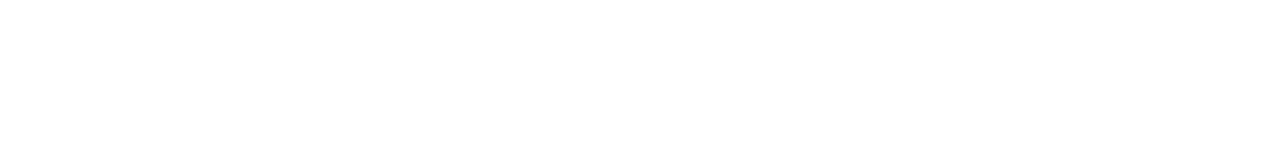
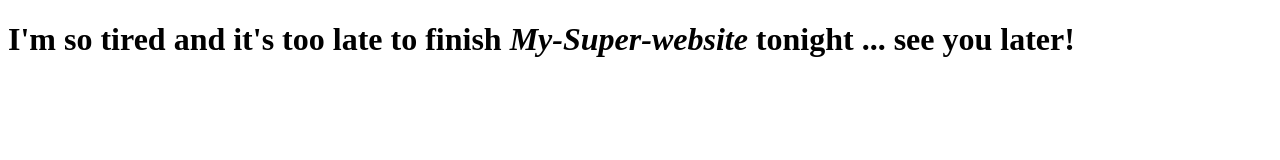
Before and after one commit to Nels-J/my-super-website, a plain HTML site: page index.html in a window 1280 px wide. Drawn offline with Linux system fonts and the light colour scheme.

Commit message:
Amend title - Add h1 content on index html file

```diff
--- a/index.html
+++ b/index.html
@@ -2,9 +2,9 @@
 <html>
   <head>
     <meta charset="UTF-8">
-    <title>title</title>
+    <title>My-super-website</title>
   </head>
   <body>
-
+    <h1>I'm so tired and it's too late to finish <em>My-Super-website</em> tonight ... see you later!</h1>
   </body>
 </html>
```
